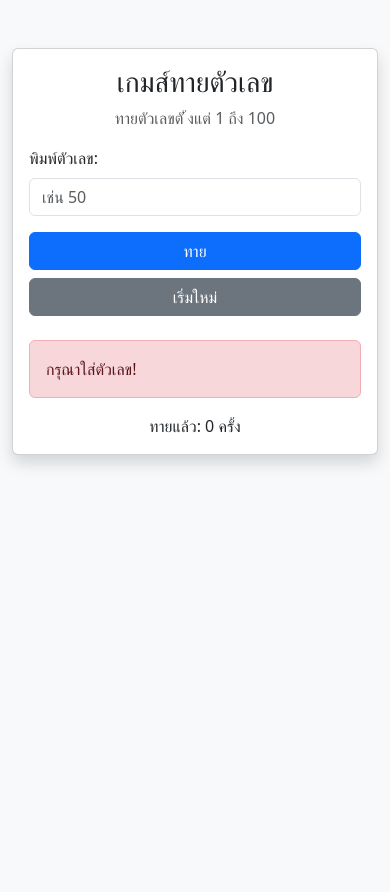
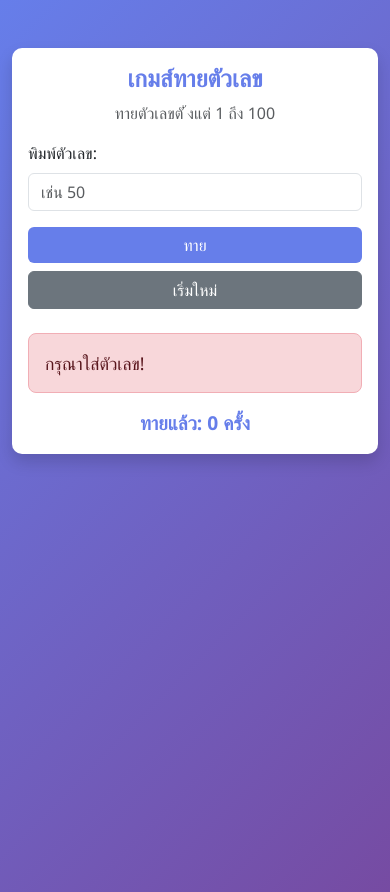
Before and after one commit to 67160179/number-guessing-game, a plain HTML site: page index.html in a window 390 px wide. Both pictures are taken after a click on the button "ทาย". Before the commit the page ends 844 px from the top, so only its background shows below. Drawn offline with nearby package versions, Linux system fonts and the light colour scheme.

Commit message:
style: add custom CSS for better responsive design

```diff
--- /dev/null
+++ b/custom.css
@@ -0,0 +1,49 @@
+/* filepath: custom.css */
+/* Custom styling for the number guessing game */
+
+body {
+    font-family: "Segoe UI", Tahoma, Geneva, Verdana, sans-serif;
+    min-height: 100vh;
+    background: linear-gradient(135deg, #667eea 0%, #764ba2 100%);
+}
+
+.card {
+    border: none;
+    border-radius: 10px;
+}
+
+.card-title {
+    font-weight: bold;
+    color: #667eea;
+    font-size: 2rem;
+}
+
+.btn-primary {
+    background-color: #667eea;
+    border: none;
+}
+
+.btn-primary:hover {
+    background-color: #764ba2;
+}
+
+.alert {
+    border-radius: 8px;
+    font-size: 1.1rem;
+}
+
+#attemptsContainer {
+    font-size: 1.2rem;
+    font-weight: bold;
+    color: #667eea;
+}
+
+@media (max-width: 576px) {
+    .card-title {
+        font-size: 1.5rem;
+    }
+
+    .container {
+        margin-top: 2rem;
+    }
+}
--- a/index.html
+++ b/index.html
@@ -1,14 +1,13 @@
 <!-- filepath: index.html -->
 <!DOCTYPE html>
 <html lang="th">
+
 <head>
   <meta charset="UTF-8" />
   <meta name="viewport" content="width=device-width, initial-scale=1.0" />
   <title>เกมส์ทายตัวเลข</title>
-    <link
-      href="https://cdn.jsdelivr.net/npm/bootstrap@5.3.0/dist/css/bootstrap.min.css"
-      rel="stylesheet"
-    />
+  <link href="https://cdn.jsdelivr.net/npm/bootstrap@5.3.0/dist/css/bootstrap.min.css" rel="stylesheet" />
+  <link rel="stylesheet" href="custom.css" />
 </head>
 
 <body class="bg-light">
@@ -22,16 +21,9 @@
 
             <div class="mb-3">
               <label for="guessInput" class="form-label">พิมพ์ตัวเลข:</label>
-                <input
-                  type="text"
-                  id="guessInput"
-                  class="form-control"
-                  placeholder="เช่น 50"
-                />
+              <input type="text" id="guessInput" class="form-control" placeholder="เช่น 50" />
             </div>
 
-              <!-- filepath: index.html -->
-              <!-- ...existing code... -->
             <div class="d-grid gap-2">
               <button onclick="checkGuess()" class="btn btn-primary">
                 ทาย
@@ -40,7 +32,6 @@
                 เริ่มใหม่
               </button>
             </div>
-              <!-- ...existing code... -->
 
             <div id="resultContainer" class="mt-4"></div>
             <div id="attemptsContainer" class="mt-3 text-center"></div>
@@ -52,4 +43,5 @@
 
   <script src="script.js"></script>
 </body>
+
 </html>
```
Lines whose indentation alone changed are shown as unchanged.
